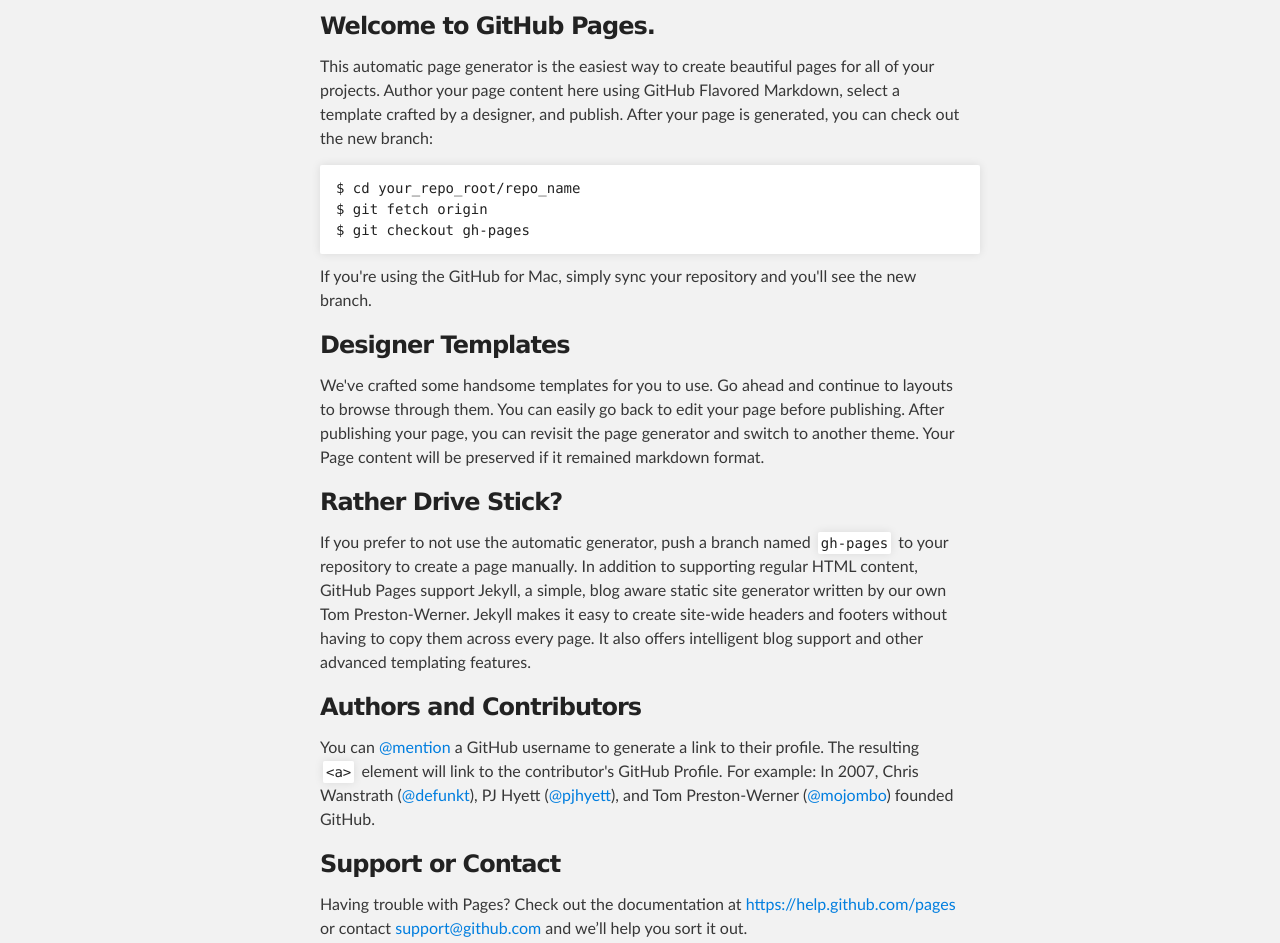
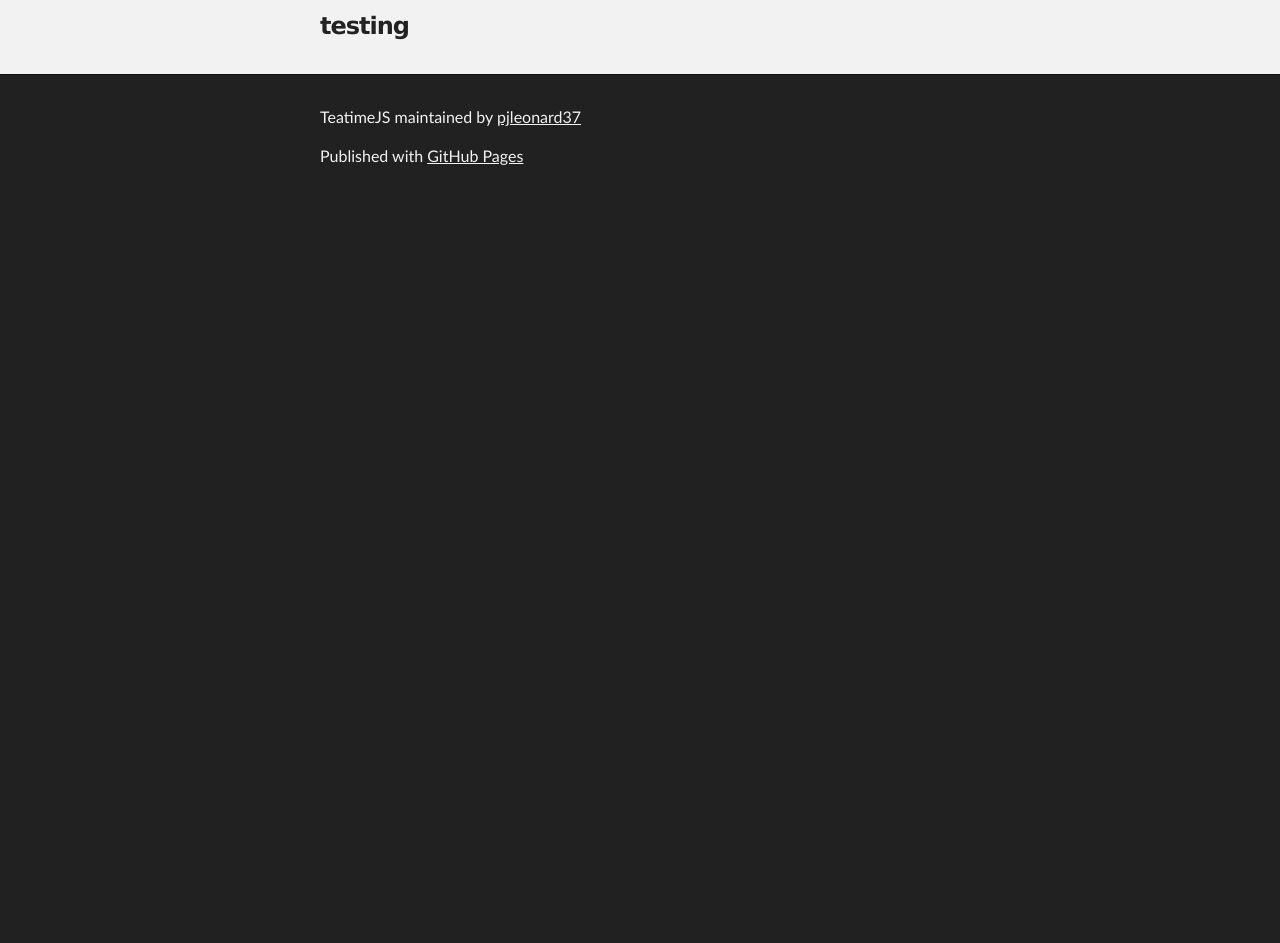
Before and after one commit to pjleonard37/teatimejs, a plain HTML site: page index.html in a window 1280 px wide. Shown: the part 252-1195 px from the top of the page. After the commit the page ends 800 px from the top, so only its background shows below. Drawn offline with Linux system fonts and the light colour scheme.

Commit message:
testing commit after branch change

```diff
--- a/index.html
+++ b/index.html
@@ -31,38 +31,7 @@
     <!-- MAIN CONTENT -->
     <div id="main_content_wrap" class="outer">
       <section id="main_content" class="inner">
-        <h3>
-<a id="welcome-to-github-pages" class="anchor" href="#welcome-to-github-pages" aria-hidden="true"><span class="octicon octicon-link"></span></a>Welcome to GitHub Pages.</h3>
-
-<p>This automatic page generator is the easiest way to create beautiful pages for all of your projects. Author your page content here using GitHub Flavored Markdown, select a template crafted by a designer, and publish. After your page is generated, you can check out the new branch:</p>
-
-<pre><code>$ cd your_repo_root/repo_name
-$ git fetch origin
-$ git checkout gh-pages
-</code></pre>
-
-<p>If you're using the GitHub for Mac, simply sync your repository and you'll see the new branch.</p>
-
-<h3>
-<a id="designer-templates" class="anchor" href="#designer-templates" aria-hidden="true"><span class="octicon octicon-link"></span></a>Designer Templates</h3>
-
-<p>We've crafted some handsome templates for you to use. Go ahead and continue to layouts to browse through them. You can easily go back to edit your page before publishing. After publishing your page, you can revisit the page generator and switch to another theme. Your Page content will be preserved if it remained markdown format.</p>
-
-<h3>
-<a id="rather-drive-stick" class="anchor" href="#rather-drive-stick" aria-hidden="true"><span class="octicon octicon-link"></span></a>Rather Drive Stick?</h3>
-
-<p>If you prefer to not use the automatic generator, push a branch named <code>gh-pages</code> to your repository to create a page manually. In addition to supporting regular HTML content, GitHub Pages support Jekyll, a simple, blog aware static site generator written by our own Tom Preston-Werner. Jekyll makes it easy to create site-wide headers and footers without having to copy them across every page. It also offers intelligent blog support and other advanced templating features.</p>
-
-<h3>
-<a id="authors-and-contributors" class="anchor" href="#authors-and-contributors" aria-hidden="true"><span class="octicon octicon-link"></span></a>Authors and Contributors</h3>
-
-<p>You can <a href="https://github.com/blog/821" class="user-mention">@mention</a> a GitHub username to generate a link to their profile. The resulting <code>&lt;a&gt;</code> element will link to the contributor's GitHub Profile. For example: In 2007, Chris Wanstrath (<a href="https://github.com/defunkt" class="user-mention">@defunkt</a>), PJ Hyett (<a href="https://github.com/pjhyett" class="user-mention">@pjhyett</a>), and Tom Preston-Werner (<a href="https://github.com/mojombo" class="user-mention">@mojombo</a>) founded GitHub.</p>
-
-<h3>
-<a id="support-or-contact" class="anchor" href="#support-or-contact" aria-hidden="true"><span class="octicon octicon-link"></span></a>Support or Contact</h3>
-
-<p>Having trouble with Pages? Check out the documentation at <a href="https://help.github.com/pages">https://help.github.com/pages</a> or contact <a href="mailto:support@github.com">support@github.com</a> and we’ll help you sort it out.</p>
-      </section>
+        <h3>testing</h3>
     </div>
 
     <!-- FOOTER  -->
```
